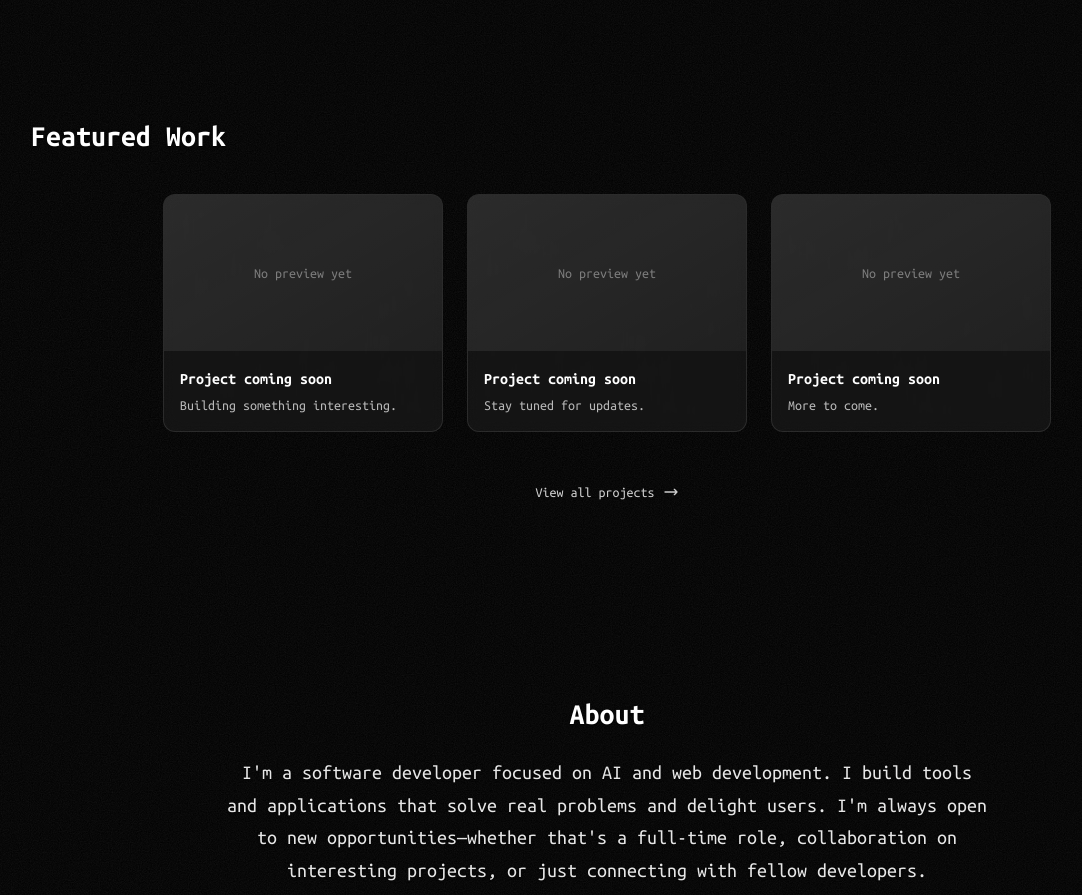
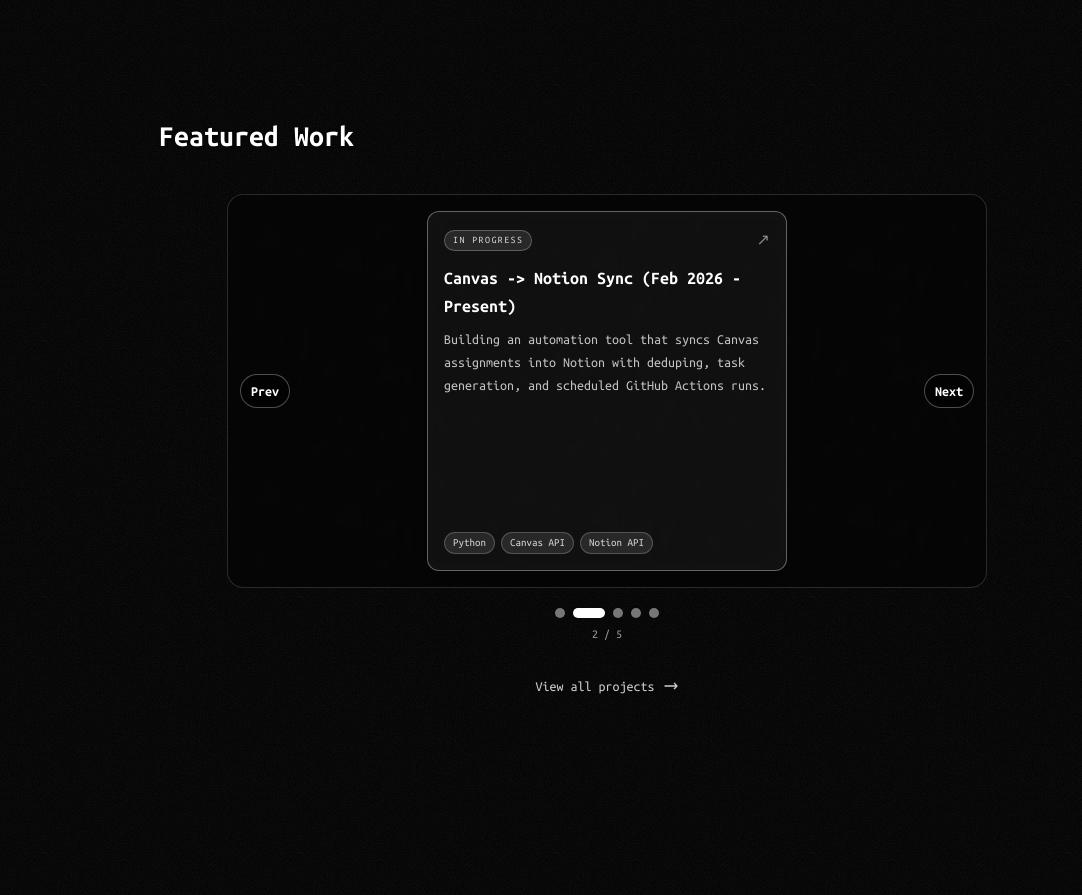
Before and after one commit to Cobby914/Personal_Website, a Next.js app: page / in a window 1280 px wide. Shown: the part 842-1737 px from the top of the page, without its empty margins (33-1115 px from the left). Built offline with nearby package versions, Linux system fonts and the light colour scheme.

Commit message:
sized the card + carousel

```diff
--- a/components/home/FeaturedWork/FeaturedWork.jsx
+++ b/components/home/FeaturedWork/FeaturedWork.jsx
@@ -1,73 +1,104 @@
+"use client";
+
+import { useEffect, useMemo, useState } from "react";
 import Link from "next/link";
-import Image from "next/image";
 import AnimateOnScroll from "@/components/ui/AnimateOnScroll/AnimateOnScroll";
+import {
+  FINISHED_PROJECTS,
+  IN_PROGRESS_PROJECTS,
+} from "@/components/projects/projectData";
 
-// Placeholder projects - replace with real data when available
-const PLACEHOLDER_PROJECTS = [
-  {
-    id: "placeholder-1",
-    title: "Project coming soon",
-    description: "Building something interesting.",
-    thumbnail: null,
-    href: "/projects",
-  },
-  {
-    id: "placeholder-2",
-    title: "Project coming soon",
-    description: "Stay tuned for updates.",
-    thumbnail: null,
-    href: "/projects",
-  },
-  {
-    id: "placeholder-3",
-    title: "Project coming soon",
-    description: "More to come.",
-    thumbnail: null,
-    href: "/projects",
-  },
-];
+const AUTO_ADVANCE_MS = 5000;
+const MAX_SUMMARY_WORDS = 28;
 
-function ProjectCard({ project, stagger = 0 }) {
+function truncateWords(text, maxWords) {
+  const words = text.trim().split(/\s+/);
+  if (words.length <= maxWords) return text;
+  return `${words.slice(0, maxWords).join(" ")}...`;
+}
+
+function ProjectCard({ project, status, isActive, onClick }) {
+  const projectSummary = truncateWords(project.summary, MAX_SUMMARY_WORDS);
+
   return (
-    <AnimateOnScroll stagger={stagger} as="div" className="flex-shrink-0">
-    <Link
-      href={project.href}
-      className="group flex min-w-[280px] max-w-[320px] flex-col overflow-hidden rounded-xl border border-white/10 bg-white/5 backdrop-blur-sm transition hover:border-white/20 hover:bg-white/10"
+    <button
+      type="button"
+      onClick={onClick}
+      className={`group mx-auto flex aspect-square w-full max-w-[330px] flex-col justify-between rounded-xl border bg-white/5 p-4 text-left backdrop-blur-sm transition duration-300 sm:max-w-[360px] ${
+        isActive
+          ? "border-white/35 shadow-[0_12px_35px_rgba(0,0,0,0.28)]"
+          : "border-white/12 hover:border-white/25 hover:bg-white/10"
+      }`}
     >
-      <div className="aspect-video w-full bg-gradient-to-br from-white/10 to-white/5 flex items-center justify-center">
-        {project.thumbnail ? (
-          <div className="relative h-full w-full">
-            <Image
-              src={project.thumbnail}
-              alt={project.title}
-              fill
-              sizes="(max-width: 640px) 280px, 320px"
-              className="object-cover"
-              loading="lazy"
-            />
+      <div>
+        <div className="mb-3 flex items-center justify-between gap-3">
+          <span className="rounded-full border border-white/25 bg-white/10 px-2 py-0.5 text-[10px] uppercase tracking-[0.14em] text-white/80">
+            {status}
+          </span>
+          <span
+            className="text-white/50 transition group-hover:text-white/80"
+            aria-hidden="true"
+          >
+            ↗
+          </span>
         </div>
-        ) : (
-          <span className="text-sm text-white/40">No preview yet</span>
-        )}
+        <h3 className="text-base font-semibold text-white sm:text-lg">{project.title}</h3>
+        <p className="mt-2 line-clamp-6 text-sm leading-relaxed text-white/75">
+          {projectSummary}
+        </p>
       </div>
-      <div className="flex flex-col gap-1 p-4">
-        <h3 className="font-semibold text-white group-hover:text-white/95">
-          {project.title}
-        </h3>
-        <p className="text-sm text-white/70 line-clamp-2">{project.description}</p>
+      <div className="mt-4 flex flex-wrap gap-1.5">
+        {project.tech.slice(0, 3).map((techItem) => (
+          <span
+            key={techItem}
+            className="rounded-full border border-white/20 bg-white/10 px-2 py-0.5 text-[11px] text-white/80"
+          >
+            {techItem}
+          </span>
+        ))}
       </div>
-    </Link>
-    </AnimateOnScroll>
+    </button>
   );
 }
 
 export default function FeaturedWork() {
+  const featuredProjects = useMemo(
+    () => [
+      ...IN_PROGRESS_PROJECTS.slice(0, 2).map((project) => ({
+        ...project,
+        status: "In Progress",
+      })),
+      ...FINISHED_PROJECTS.slice(0, 3).map((project) => ({
+        ...project,
+        status: "Finished",
+      })),
+    ],
+    []
+  );
+  const [activeIndex, setActiveIndex] = useState(0);
+  const [isPaused, setIsPaused] = useState(false);
+
+  function goToSlide(index) {
+    const total = featuredProjects.length;
+    setActiveIndex((index + total) % total);
+  }
+
+  useEffect(() => {
+    if (isPaused || featuredProjects.length < 2) return;
+
+    const intervalId = setInterval(() => {
+      setActiveIndex((current) => (current + 1) % featuredProjects.length);
+    }, AUTO_ADVANCE_MS);
+
+    return () => clearInterval(intervalId);
+  }, [isPaused, featuredProjects.length]);
+
   return (
     <section
       id="featured-work"
       className="relative w-full px-6 py-20 sm:px-8 md:py-24"
     >
-      <div className="mx-auto max-w-6xl">
+      <div className="mx-auto max-w-4xl">
         <AnimateOnScroll>
           <h2
             className="mb-10 text-2xl font-bold text-white sm:text-3xl"
@@ -78,13 +109,68 @@
             Featured Work
           </h2>
 
-        {/* Carousel container - horizontal scroll on mobile, centered on desktop */}
-        <div className="overflow-x-auto pb-4 scrollbar-hide">
-          <div className="flex gap-6 sm:justify-center sm:overflow-visible">
-            {PLACEHOLDER_PROJECTS.map((project, i) => (
-              <ProjectCard key={project.id} project={project} stagger={i * 80} />
+          <div
+            className="relative mx-auto w-full max-w-[760px] overflow-hidden rounded-2xl border border-white/15 bg-black/30 p-3 backdrop-blur-sm sm:p-4"
+            onMouseEnter={() => setIsPaused(true)}
+            onMouseLeave={() => setIsPaused(false)}
+            onFocusCapture={() => setIsPaused(true)}
+            onBlurCapture={() => setIsPaused(false)}
+          >
+            <div
+              className="flex transition-transform duration-500 ease-out"
+              style={{
+                transform: `translateX(-${activeIndex * 100}%)`,
+              }}
+            >
+              {featuredProjects.map((project, index) => (
+              <div key={project.id} className="w-full flex-shrink-0 px-0.5 sm:px-1">
+                  <ProjectCard
+                    project={project}
+                    status={project.status}
+                    isActive={index === activeIndex}
+                    onClick={() => goToSlide(index)}
+                  />
+                </div>
               ))}
             </div>
+
+            <button
+              type="button"
+              onClick={() => goToSlide(activeIndex - 1)}
+              className="absolute left-2 top-1/2 -translate-y-1/2 rounded-full border border-white/30 bg-black/55 px-2.5 py-1.5 text-xs font-semibold text-white transition hover:bg-black/75 sm:left-3 sm:text-sm"
+              aria-label="Show previous project"
+            >
+              Prev
+            </button>
+            <button
+              type="button"
+              onClick={() => goToSlide(activeIndex + 1)}
+              className="absolute right-2 top-1/2 -translate-y-1/2 rounded-full border border-white/30 bg-black/55 px-2.5 py-1.5 text-xs font-semibold text-white transition hover:bg-black/75 sm:right-3 sm:text-sm"
+              aria-label="Show next project"
+            >
+              Next
+            </button>
+          </div>
+
+          <div className="mt-5 flex items-center justify-center gap-2">
+            {featuredProjects.map((project, index) => {
+              const isActive = index === activeIndex;
+              return (
+                <button
+                  key={project.id}
+                  type="button"
+                  onClick={() => goToSlide(index)}
+                  aria-label={`Go to ${project.title}`}
+                  className={`h-2.5 rounded-full transition ${
+                    isActive ? "w-8 bg-white" : "w-2.5 bg-white/45 hover:bg-white/70"
+                  }`}
+                />
+              );
+            })}
+          </div>
+
+          <div className="mt-2 text-center text-xs text-white/60">
+            {activeIndex + 1} / {featuredProjects.length}
           </div>
 
           <div className="mt-8 text-center">
```
Lines whose indentation alone changed are shown as unchanged.
